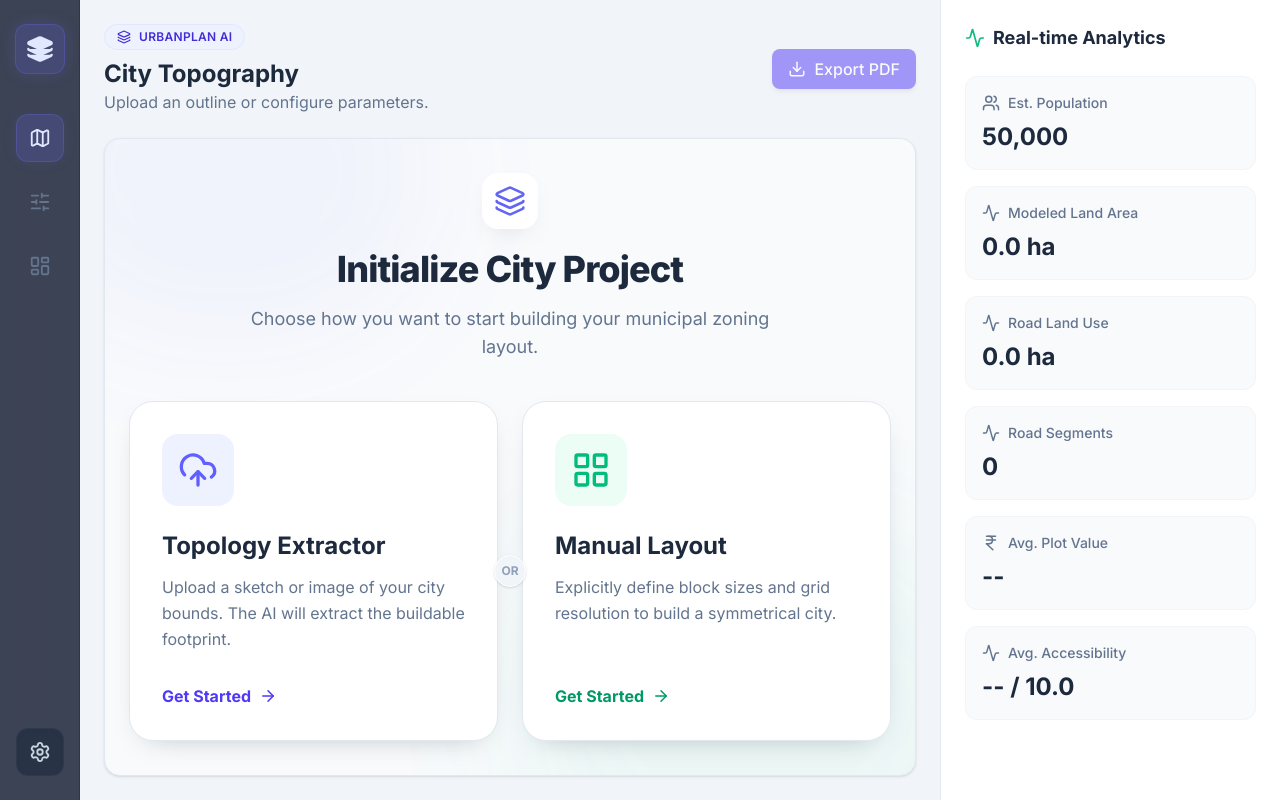
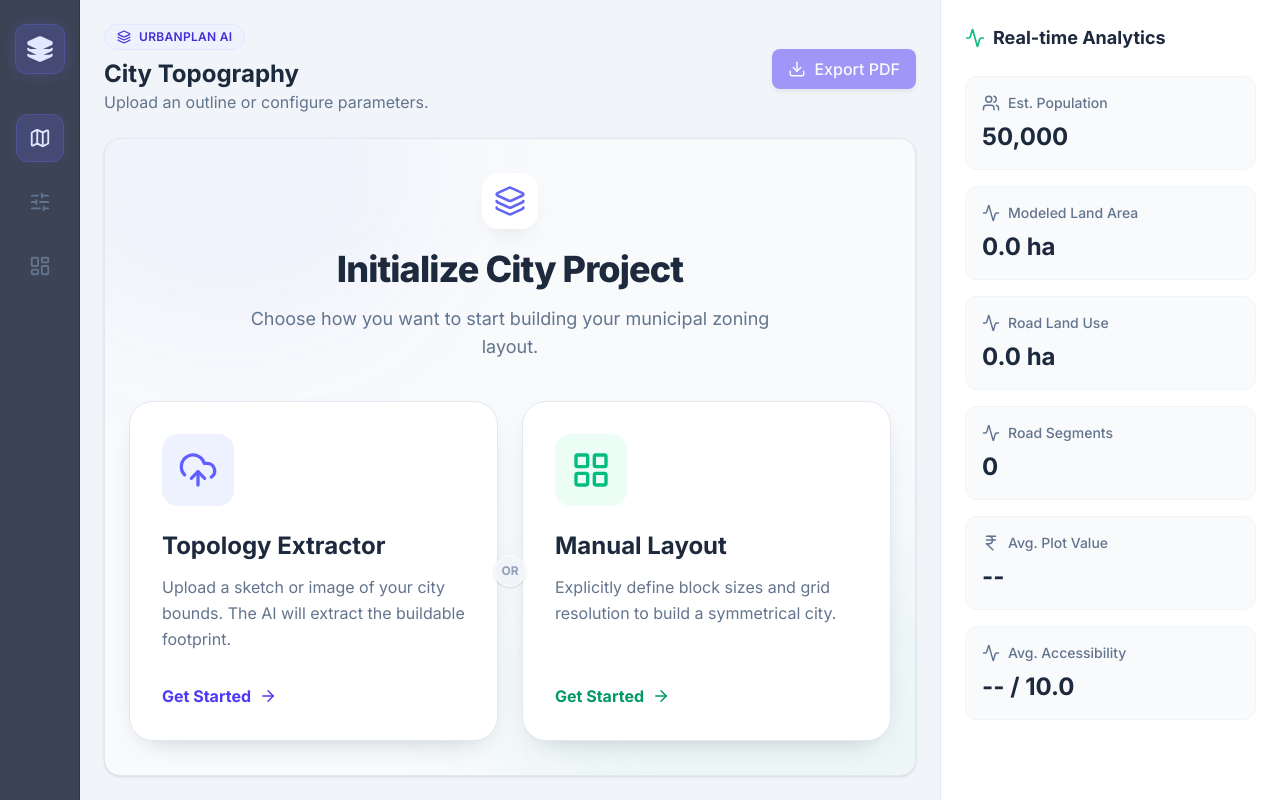
Before and after one commit to abdurrahmanshkh/urban-planner-ai, a Next.js app: page / in a window 1280 px wide. Built offline with nearby package versions, Linux system fonts and the light colour scheme.

Commit message:
feat: implement Sidebar component with progress-tracking navigation steps

```diff
--- a/src/components/Sidebar.tsx
+++ b/src/components/Sidebar.tsx
@@ -50,14 +50,6 @@ export default function Sidebar() {
           completed={false}
         />
       </nav>
-
-      <div className="w-full mt-auto flex justify-center">
-        <Tooltip content="Project Settings" position="right">
-          <button className="flex items-center justify-center p-3 rounded-xl transition-all border bg-slate-800/60 hover:bg-slate-700/80 text-slate-300 hover:text-white border-slate-700/50 shadow-inner">
-            <Settings size={22} />
-          </button>
-        </Tooltip>
-      </div>
     </motion.aside>
   );
 }
@@ -65,13 +57,12 @@ export default function Sidebar() {
 function NavItem({ icon, label, active = false, completed = false }: { icon: React.ReactNode, label: string, active?: boolean, completed?: boolean }) {
   return (
     <Tooltip content={label} position="right">
-      <button className={`flex items-center justify-center p-3 rounded-xl transition-all border ${
-        active
+      <button className={`flex items-center justify-center p-3 rounded-xl transition-all border ${active
           ? "bg-primary/20 border-primary/30 text-white shadow-[0_0_15px_rgba(99,102,241,0.1)]"
           : completed
             ? "bg-transparent border-transparent text-slate-400 hover:bg-slate-800/40"
             : "bg-transparent border-transparent text-slate-500 hover:bg-slate-800/40"
-      }`}>
+        }`}>
         <div className={`relative ${active ? "text-primary-light" : completed ? "text-success" : ""}`}>
           {completed ? <CheckCircle2 size={22} /> : icon}
         </div>
```
